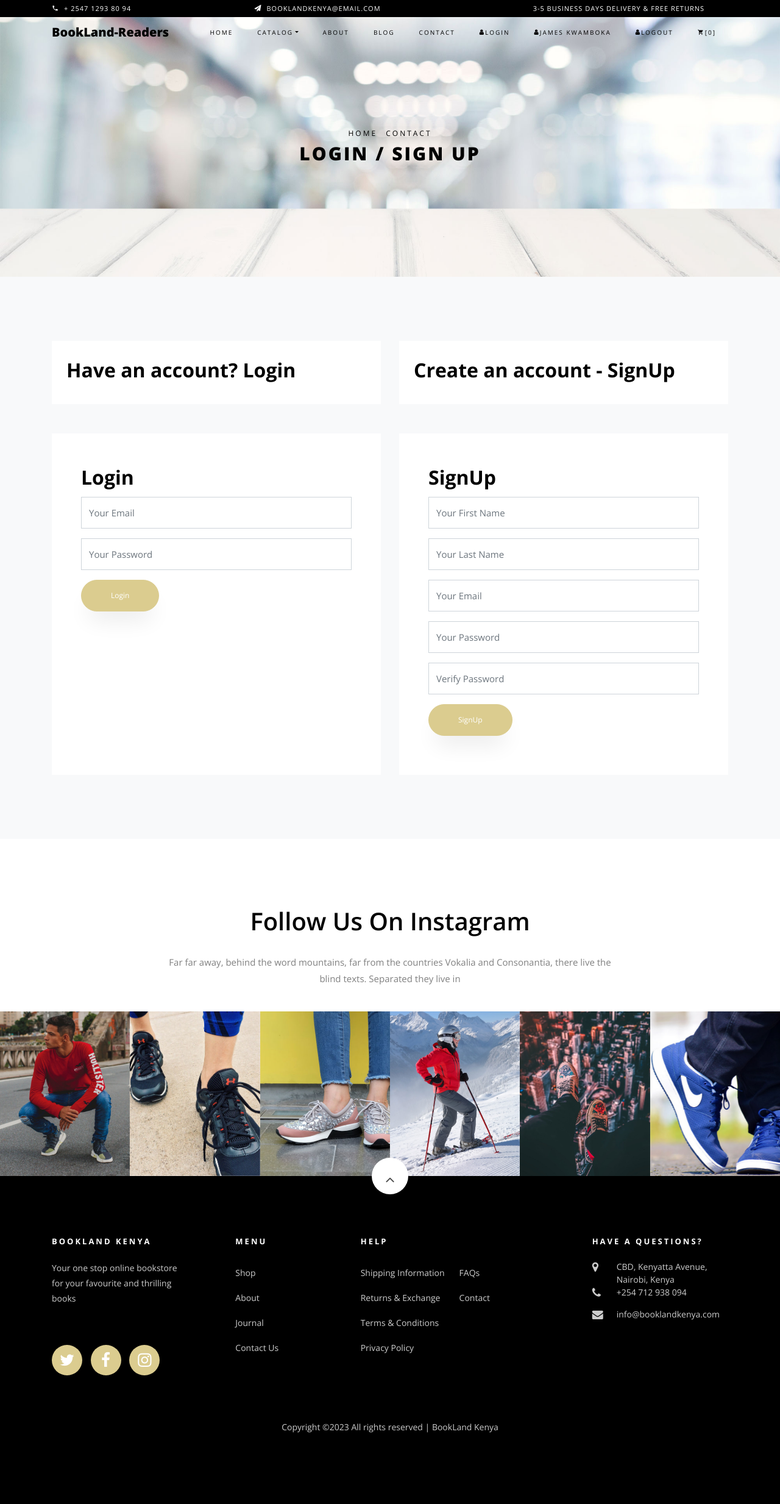
After one commit to KipkuruiYegon/BookLand-OnlineBookStore, a Django app: page /authentication/login_signUp/ in a window 1280 px wide. The commit adds this page. Shown: the whole page at 61% size. Run offline with Django 3.2, Linux system fonts and the light colour scheme; some libraries are stand-ins or nearby versions; some web fonts are replaced.

Commit message:
finished sorting templates

```diff
--- a/bookshopstore/admin.py
+++ b/bookshopstore/admin.py
@@ -2,6 +2,12 @@ from django.contrib import admin
 
 # Register your models here.
 
+from . models import Category
 from . models import Book
+from . models import Customer
+from . models import Order
 
+admin.site.register(Category)
 admin.site.register(Book)
+admin.site.register(Customer)
+admin.site.register(Order)
--- /dev/null
+++ b/bookshopstore/templates/authentication/login_signUp.html
@@ -0,0 +1,136 @@
+{% extends 'layout.html' %}
+
+{% load static %}
+
+{% block body %}
+
+
+    <div class="hero-wrap hero-bread" style="background-image: url('{% static 'images/bg_6.jpg' %}');">
+      <div class="container">
+        <div class="row no-gutters slider-text align-items-center justify-content-center">
+          <div class="col-md-9 ftco-animate text-center">
+          	<p class="breadcrumbs"><span class="mr-2"><a href="index.html">Home</a></span> <span>Contact</span></p>
+            <h1 class="mb-0 bread">Login / Sign Up</h1>
+          </div>
+        </div>
+      </div>
+    </div>
+
+    <section class="ftco-section contact-section bg-light">
+      <div class="container">
+      	<div class="row d-flex mb-5 contact-info">
+          <div class="w-100"></div>
+          <div class="col-md-6 d-flex">
+          	<div class="info bg-white p-4">
+                <h2 class="fw-bolde" style="font-weight:bolder">Have an account? Login </h2>
+	          </div>
+          </div>
+
+         <div class="col-md-6 d-flex">
+          	<div class="info bg-white p-4">
+                <h2 class="fw-bolde" style="font-weight:bolder">Create an account - SignUp </h2>
+	          </div>
+          </div>
+        </div>
+        <div class="row block-9">
+          <div class="col-md-6 order-md-last d-flex">
+
+            <form action="#" class="bg-white p-5 contact-form">
+				<h2 class="fw-bolde" style="font-weight:bolder">Login</h2>
+              <div class="form-group">
+                <input type="email" class="form-control" placeholder="Your Email">
+              </div>
+              <div class="form-group">
+                <input type="password" class="form-control" placeholder="Your Password">
+              </div>
+              <div class="form-group">
+                <input type="submit" value="Login" class="btn btn-primary py-3 px-5">
+              </div>
+            </form>
+
+          </div>
+
+         <div class="col-md-6 order-md-last d-flex">
+            <form action="#" class="bg-white p-5 contact-form">
+				<h2 class="fw-bolde" style="font-weight:bolder">SignUp </h2>
+              <div class="form-group">
+                <input type="text" class="form-control" placeholder="Your First Name">
+              </div>
+                <div class="form-group">
+                <input type="text" class="form-control" placeholder="Your Last Name">
+              </div>
+              <div class="form-group">
+                <input type="text" class="form-control" placeholder="Your Email">
+              </div>
+              <div class="form-group">
+                <input type="password" class="form-control" placeholder="Your Password">
+              </div>
+				<div class="form-group">
+                <input type="password" class="form-control" placeholder="Verify Password">
+              </div>
+              <div class="form-group">
+                <input type="submit" value="SignUp" class="btn btn-primary py-3 px-5">
+              </div>
+            </form>
+
+          </div>
+        </div>
+      </div>
+    </section>
+    <section class="ftco-gallery ftco-section ftco-no-pb">
+    	<div class="container">
+    		<div class="row justify-content-center">
+    			<div class="col-md-8 heading-section text-center mb-4 ftco-animate">
+            <h2 class="mb-4">Follow Us On Instagram</h2>
+            <p>Far far away, behind the word mountains, far from the countries Vokalia and Consonantia, there live the blind texts. Separated they live in</p>
+          </div>
+    		</div>
+    	</div>
+    	<div class="container-fluid px-0">
+    		<div class="row no-gutters">
+					<div class="col-md-4 col-lg-2 ftco-animate">
+						<a href="images/gallery-1.jpg" class="gallery image-popup img d-flex align-items-center" style="background-image: url({% static 'images/gallery-1.jpg' %});">
+							<div class="icon mb-4 d-flex align-items-center justify-content-center">
+    						<span class="icon-instagram"></span>
+    					</div>
+						</a>
+					</div>
+					<div class="col-md-4 col-lg-2 ftco-animate">
+						<a href="images/gallery-2.jpg" class="gallery image-popup img d-flex align-items-center" style="background-image: url(images/gallery-2.jpg);">
+							<div class="icon mb-4 d-flex align-items-center justify-content-center">
+    						<span class="icon-instagram"></span>
+    					</div>
+						</a>
+					</div>
+					<div class="col-md-4 col-lg-2 ftco-animate">
+						<a href="images/gallery-3.jpg" class="gallery image-popup img d-flex align-items-center" style="background-image: url(images/gallery-3.jpg);">
+							<div class="icon mb-4 d-flex align-items-center justify-content-center">
+    						<span class="icon-instagram"></span>
+    					</div>
+						</a>
+					</div>
+					<div class="col-md-4 col-lg-2 ftco-animate">
+						<a href="images/gallery-4.jpg" class="gallery image-popup img d-flex align-items-center" style="background-image: url(images/gallery-4.jpg);">
+							<div class="icon mb-4 d-flex align-items-center justify-content-center">
+    						<span class="icon-instagram"></span>
+    					</div>
+						</a>
+					</div>
+					<div class="col-md-4 col-lg-2 ftco-animate">
+						<a href="images/gallery-5.jpg" class="gallery image-popup img d-flex align-items-center" style="background-image: url(images/gallery-5.jpg);">
+							<div class="icon mb-4 d-flex align-items-center justify-content-center">
+    						<span class="icon-instagram"></span>
+    					</div>
+						</a>
+					</div>
+					<div class="col-md-4 col-lg-2 ftco-animate">
+						<a href="images/gallery-6.jpg" class="gallery image-popup img d-flex align-items-center" style="background-image: url(images/gallery-6.jpg);">
+							<div class="icon mb-4 d-flex align-items-center justify-content-center">
+    						<span class="icon-instagram"></span>
+    					</div>
+						</a>
+					</div>
+        </div>
+    	</div>
+    </section>
+{% endblock %}
--- a/bookshopstore/templates/layout.html
+++ b/bookshopstore/templates/layout.html
@@ -73,7 +73,11 @@
 	          <li class="nav-item {% if navbar == 'about' %}active{% endif %}"><a href="{% url 'bookshopstore:about' %}" class="nav-link">About</a></li>
 	          <li class="nav-item {% if navbar == 'blog' %}active{% endif %}"><a href="{% url 'bookshopstore:blog' %}" class="nav-link">Blog</a></li>
 	          <li class="nav-item {% if navbar == 'contact' %}active{% endif %}"><a href="{% url 'bookshopstore:contact' %}" class="nav-link">Contact</a></li>
+            <li class="nav-item {% if navbar == 'cart' %}active{% endif %}"><a href="{% url 'bookshopstore:cart' %}" class="nav-link"><span class="icon-user"></span>Login</a></li>
+                <li class="nav-item  {% if navbar == 'cart' %}active{% endif %}"><a href="{% url 'bookshopstore:cart' %}" class="nav-link"><span class="icon-user"></span>James Kwamboka</a></li>
+                <li class="nav-item  {% if navbar == 'cart' %}active{% endif %}"><a href="{% url 'bookshopstore:cart' %}" class="nav-link"><span class="icon-user"></span>Logout</a></li>
 	          <li class="nav-item cta cta-colored {% if navbar == 'cart' %}active{% endif %}"><a href="{% url 'bookshopstore:cart' %}" class="nav-link"><span class="icon-shopping_cart"></span>[0]</a></li>
+
 
 	        </ul>
 	      </div>
--- a/bookshopstore/urls.py
+++ b/bookshopstore/urls.py
@@ -14,7 +14,7 @@ urlpatterns = [
     path('cart/', views.cart, name="cart"),
     path('blog/', views.blog, name="blog"),
     path('checkout/', views.checkout, name="checkout"),
-    path('login/', views.login, name="login"),
+    path('authentication/login_signUp/', views.login_signUp, name="login_signUp"),
     path('register/', views.register, name="register"),
     path('thankyou/', views.thankyou, name="thankyou")
 ]
--- a/bookshopstore/views.py
+++ b/bookshopstore/views.py
@@ -33,7 +33,7 @@ def checkout(request):
     return render(request, 'checkout.html', {'navbar':'checkout'})
 
 def login(request):
-    return render(request, 'login.html')
+    return render(request, 'login_signUp.html')
 def register(request):
     return render(request, 'register.html')
 
@@ -43,3 +43,6 @@ def contact(request):
     return render(request, 'contact.html', {'navbar':'contact'})
 def errorpage(request):
     return render(request, '404page.html')
+
+def login_signUp(request):
+    return render(request, 'authentication/login_signUp.html')
```
Also changed, not shown: bookshopstore/models.py (+45 -1 lines), bookshopstore/templates/about.html (+4 -4 lines), bookshopstore/templates/home.html (+5 -2 lines), bookshopstore/templates/authentication/logout.html (added), db.sqlite3, media/bookcovers/Atomic-Habits-by-James-Clear.jpg (deleted), media/bookcovers/obama.PNG (deleted).
